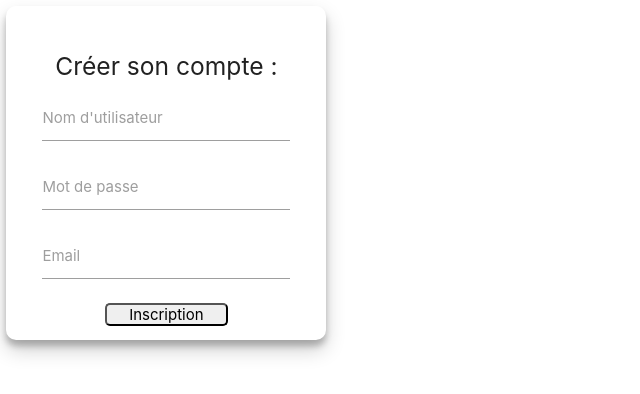
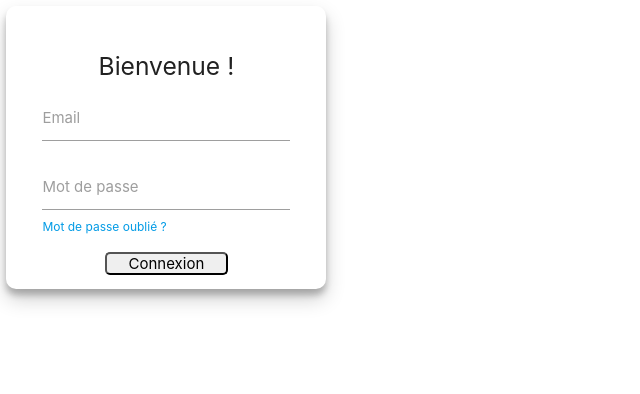
Before and after one commit to burton-tyll/BookBuddy, a React (Vite) app in the folder web/: page / in a window 1280 px wide. Shown: the top 394 px of the page, without its empty margins (0-640 px from the left). Built offline with nearby package versions, Linux system fonts and the light colour scheme.

Commit message:
modifs pour merge

```diff
--- a/web/src/App.jsx
+++ b/web/src/App.jsx
@@ -6,7 +6,7 @@ import DisconnectionButton from '../components/DisconnectionButton'
 function App(){
     return(
         <div>
-        <RegisterForm/>
+        <ConnexionForm/>
         </div>
     )
 }
```
